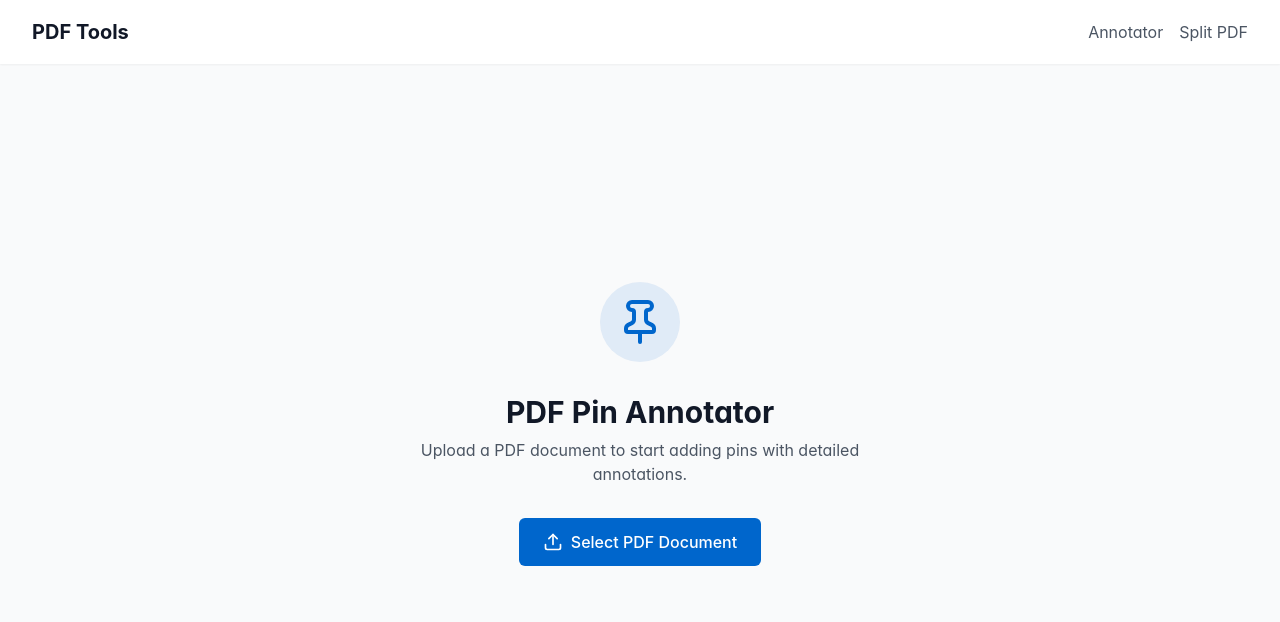
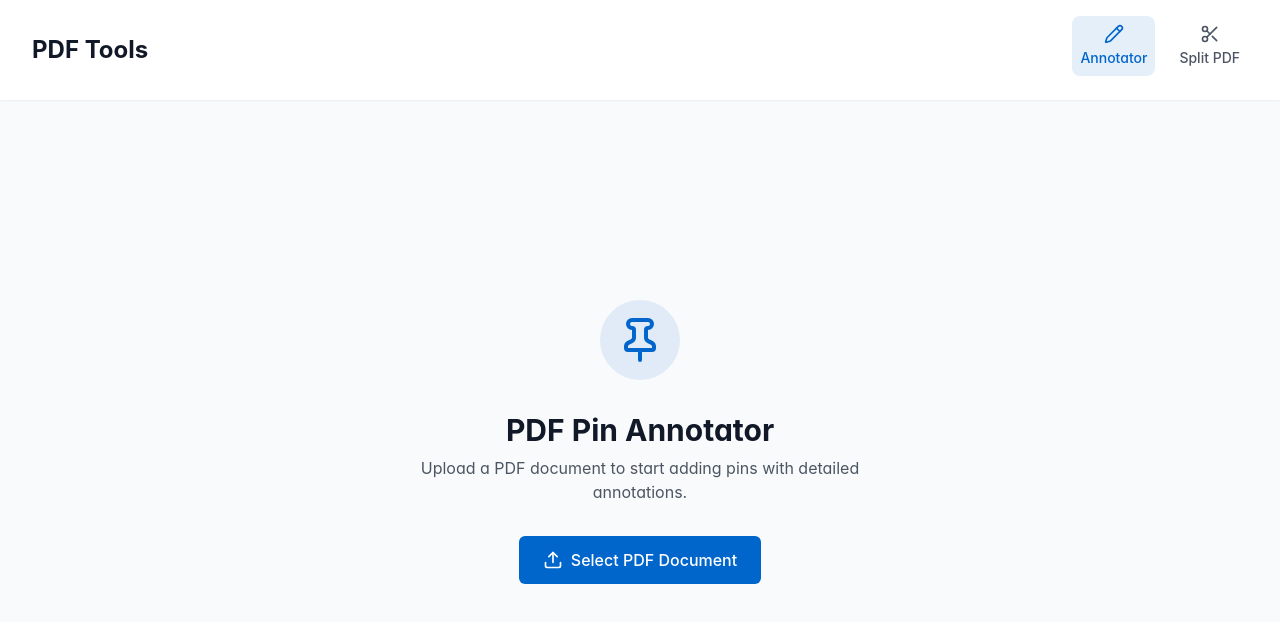
Before and after one commit to harshjarvis499/pin-annotation, a React (Vite) app: page / in a window 1280 px wide. Shown: the top 622 px of the page. Built offline with nearby package versions, Linux system fonts and the light colour scheme.

Commit message:
update required changes

```diff
--- a/src/App.tsx
+++ b/src/App.tsx
@@ -1,11 +1,103 @@
 import React, { useRef } from 'react';
-import { BrowserRouter as Router, Routes, Route, Link } from 'react-router-dom';
-import { FileQuestion } from 'lucide-react';
+import { BrowserRouter as Router, Routes, Route, Link, useLocation } from 'react-router-dom';
+import { FileQuestion, Download, Pencil, Scissors } from 'lucide-react';
 import PDFViewer from './components/PDFViewer';
 import Navbar from './components/Navbar';
 import WelcomeScreen from './components/WelcomeScreen';
 import PDFSplitter from './pages/PDFSplitter';
 import { usePDFContext } from './contexts/PDFContext';
+import { downloadPDFWithPins } from './utils/pdfUtils';
+import { downloadCombinedKeyPointsPDF } from './utils/keyPointPdf';
+
+// Create a separate navigation component to use useLocation
+const Navigation = ({ pageRef }: { pageRef: React.RefObject<HTMLDivElement> }) => {
+  const { pdfUrl, pins, scale } = usePDFContext();
+  const location = useLocation();
+
+  const handleExportWithPins = async () => {
+    if (!pdfUrl || pins.length === 0) return;
+    try {
+      await downloadPDFWithPins(pdfUrl, pins, scale);
+    } catch (error) {
+      console.error('Error exporting PDF:', error);
+      alert('Failed to export PDF. Please try again.');
+    }
+  };
+
+  const handleExportCombinedKeyPoints = async () => {
+    if (!pageRef.current || pins.length === 0) return;
+    try {
+      await downloadCombinedKeyPointsPDF(pageRef.current, pins, 'combined-key-points.pdf');
+    } catch (error) {
+      console.error('Error exporting key points:', error);
+      alert('Failed to export key points. Please try again.');
+    }
+  };
+
+  const isAnnotatorRoute = location.pathname === '/';
+
+  return (
+    <nav className="bg-white shadow-sm mb-4">
+      <div className="max-w-7xl mx-auto px-4 sm:px-6 lg:px-8">
+        <div className="flex justify-between h-auto py-4">
+          <div className="flex items-center">
+            <Link to="/" className="text-2xl font-bold text-gray-900">
+              PDF Tools
+            </Link>
+          </div>
+          <div className="flex space-x-2">
+            <div className="flex space-x-4 mb-2">
+              <Link
+                to="/"
+                className={`flex flex-col items-center p-2 rounded-lg transition-colors ${isAnnotatorRoute
+                  ? 'bg-primary/10 text-primary'
+                  : 'text-gray-600 hover:bg-gray-100'
+                  }`}
+              >
+                <Pencil className="h-5 w-5 mb-1" />
+                <span className="text-sm font-medium">Annotator</span>
+              </Link>
+              <Link
+                to="/split"
+                className={`flex flex-col items-center p-2 rounded-lg transition-colors ${!isAnnotatorRoute
+                  ? 'bg-primary/10 text-primary'
+                  : 'text-gray-600 hover:bg-gray-100'
+                  }`}
+              >
+                <Scissors className="h-5 w-5 mb-1" />
+                <span className="text-sm font-medium">Split PDF</span>
+              </Link>
+            </div>
+            {isAnnotatorRoute && pdfUrl && (
+              <div className="flex space-x-2">
+                <button
+                  onClick={handleExportWithPins}
+                  disabled={pins.length === 0}
+                  className={`btn btn-primary btn-sm flex items-center py-2 h-auto ${pins.length === 0 ? 'opacity-50 cursor-not-allowed' : ''
+                    }`}
+                  title={pins.length === 0 ? 'Add pins before exporting' : 'Export PDF with pins'}
+                >
+                  <Download className="h-5 w-5 mr-2" />
+                  <span className="text-sm">Export with Pins</span>
+                </button>
+                <button
+                  onClick={handleExportCombinedKeyPoints}
+                  disabled={pins.length === 0}
+                  className={`btn btn-secondary btn-sm flex items-center py-2 h-auto ${pins.length === 0 ? 'opacity-50 cursor-not-allowed' : ''
+                    }`}
+                  title={pins.length === 0 ? 'Add pins before exporting' : 'Export combined key points'}
+                >
+                  <Download className="h-5 w-5 mr-2" />
+                  <span className="text-sm">Export Key Points</span>
+                </button>
+              </div>
+            )}
+          </div>
+        </div>
+      </div>
+    </nav>
+  );
+};
 
 function App() {
   const { pdfUrl } = usePDFContext();
@@ -14,26 +106,7 @@ function App() {
   return (
     <Router>
       <div className="flex flex-col h-screen bg-gray-50">
-        <nav className="bg-white shadow-sm mb-4">
-          <div className="max-w-7xl mx-auto px-4 sm:px-6 lg:px-8">
-            <div className="flex justify-between h-16">
-              <div className="flex items-center">
-                <Link to="/" className="text-xl font-bold text-gray-900">
-                  PDF Tools
-                </Link>
-              </div>
-              <div className="flex items-center space-x-4">
-                <Link to="/" className="text-gray-600 hover:text-gray-900">
-                  Annotator
-                </Link>
-                <Link to="/split" className="text-gray-600 hover:text-gray-900">
-                  Split PDF
-                </Link>
-              </div>
-            </div>
-          </div>
-        </nav>
-
+        <Navigation pageRef={pageRef} />
         <Routes>
           <Route path="/split" element={<PDFSplitter />} />
           <Route path="/" element={
--- a/src/utils/keyPointPdf.ts
+++ b/src/utils/keyPointPdf.ts
@@ -111,6 +111,12 @@ export async function downloadCombinedKeyPointsPDF(
     try {
         const pdfDoc = await PDFDocument.create();
 
+        // Temporarily hide all pin titles
+        const pinTitles = element.querySelectorAll('.pin span');
+        pinTitles.forEach(title => {
+            (title as HTMLElement).style.display = 'none';
+        });
+
         for (const pin of pins) {
             // Get the actual dimensions of the element (PDF page)
             const rect = element.getBoundingClientRect();
@@ -153,6 +159,7 @@ export async function downloadCombinedKeyPointsPDF(
             const imgData = canvas.toDataURL('image/png');
             const pngImage = await pdfDoc.embedPng(imgData);
 
+            // Add a new page for each pin
             const page = pdfDoc.addPage();
             const { width, height } = page.getSize();
 
@@ -164,6 +171,7 @@ export async function downloadCombinedKeyPointsPDF(
             const scaledWidth = imgWidth * ratio;
             const scaledHeight = imgHeight * ratio;
 
+            // Draw the image
             page.drawImage(pngImage, {
                 x: (width - scaledWidth) / 2,
                 y: (height - scaledHeight) / 2,
@@ -181,13 +189,18 @@ export async function downloadCombinedKeyPointsPDF(
             });
         }
 
-        // Save the PDF
+        // Restore pin titles visibility
+        pinTitles.forEach(title => {
+            (title as HTMLElement).style.display = '';
+        });
+
+        // Save the combined PDF
         const pdfBytes = await pdfDoc.save();
         const blob = new Blob([pdfBytes], { type: 'application/pdf' });
         saveAs(blob, filename);
 
     } catch (error) {
-        console.error('Error generating combined key point PDF:', error);
+        console.error('Error generating combined key points PDF:', error);
         throw error;
     }
 }
```
